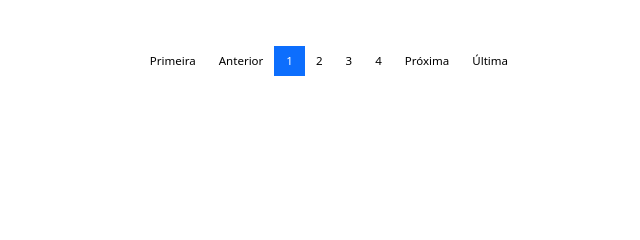
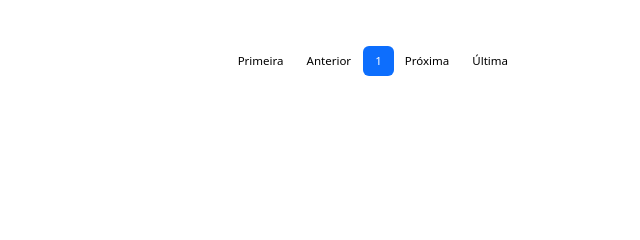
Before and after one commit to LucasCarvalho23/POC-Volk-LMS, a PHP site: page / in a window 1280 px wide. Shown: the part 338-578 px from the top of the page, without its empty margins (640-1280 px from the left). Run offline with PHP 8.4, Linux system fonts and the light colour scheme; some libraries are stand-ins or nearby versions.

Commit message:
pagination

```diff
--- a/Public/php/index.php
+++ b/Public/php/index.php
@@ -4,7 +4,11 @@
 
     if (isset($_GET['results'])) {
         $results = unserialize(urldecode($_GET['results']));
+    } else {
+        $results = ['results' => [], 'totalPages' => 1];
     }
+
+    $page = isset($_GET['page']) ? $_GET['page'] : 1;
 
 ?>
 
@@ -73,8 +77,9 @@
             <tbody>
 
                 <?php
-                    if (!empty($results)) {
-                        foreach ($results as $row) {
+                    $totalPages = 1;
+                    if (!empty($results) && isset($results['results'])) {
+                        foreach ($results['results'] as $row) {
                             echo "<tr>";
                             echo "<td>" . $row['codigo'] . "</td>";
                             echo "<td>" . $row['nome'] . "</td>";
@@ -94,6 +99,11 @@
                             </td>";
                             echo "</tr>";
                         }
+
+                        $totalPages = $results['totalPages'];
+
+                    } else {
+                        $totalPages = 1;
                     }
                 ?>
 
@@ -120,18 +130,15 @@
                     <li class="page-item">
                         <a class="page-link" href="#">Anterior</a>
                     </li>
-                    <li class="page-item active">
-                        <a class="page-link" href="#">1</a>
-                    </li>
-                    <li class="page-item">
-                        <a class="page-link" href="#">2</a>
-                    </li>
-                    <li class="page-item">
-                        <a class="page-link" href="#">3</a>
-                    </li>
-                    <li class="page-item">
-                        <a class="page-link" href="#">4</a>
-                    </li>
+                    <nav aria-label="...">
+                        <ul class="pagination">
+                            <?php
+                                for ($count = 1; $count <= $totalPages; $count++) {
+                                    echo "<li class='page-item " . ($count == $page ? 'active' : '') . "'><a class='page-link' href='./index.php?page={$count}'>{$count}</a></li>";
+                                }
+                            ?>
+                        </ul>
+                    </nav>
                     <li class="page-item">
                         <a class="page-link" href="#">Próxima</a>
                     </li>
```
Also changed, not shown: Private/php/updateProcess.php (+19 -6 lines).
